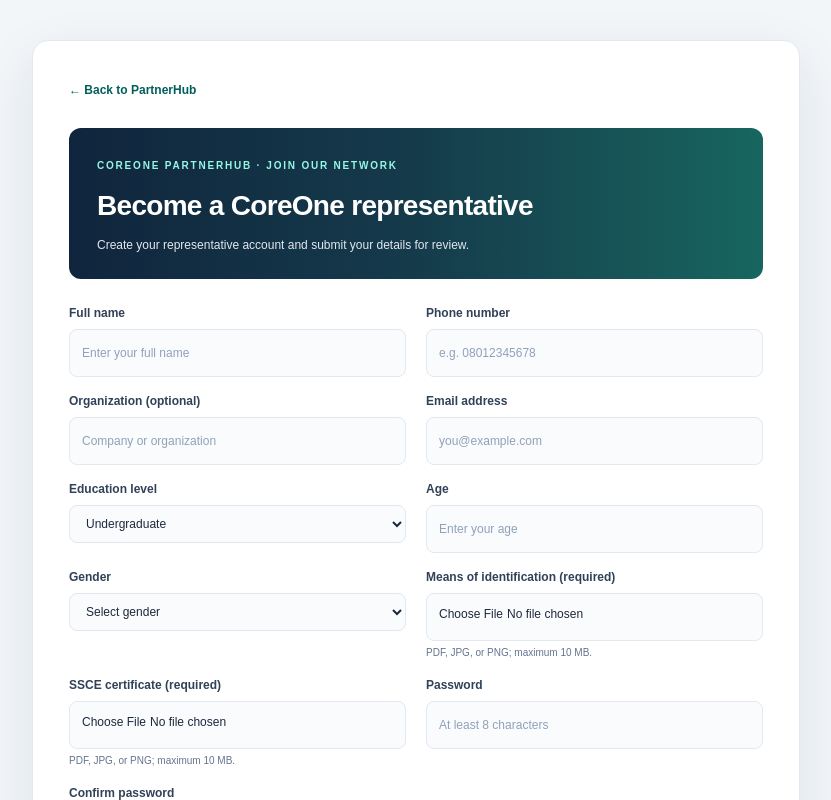
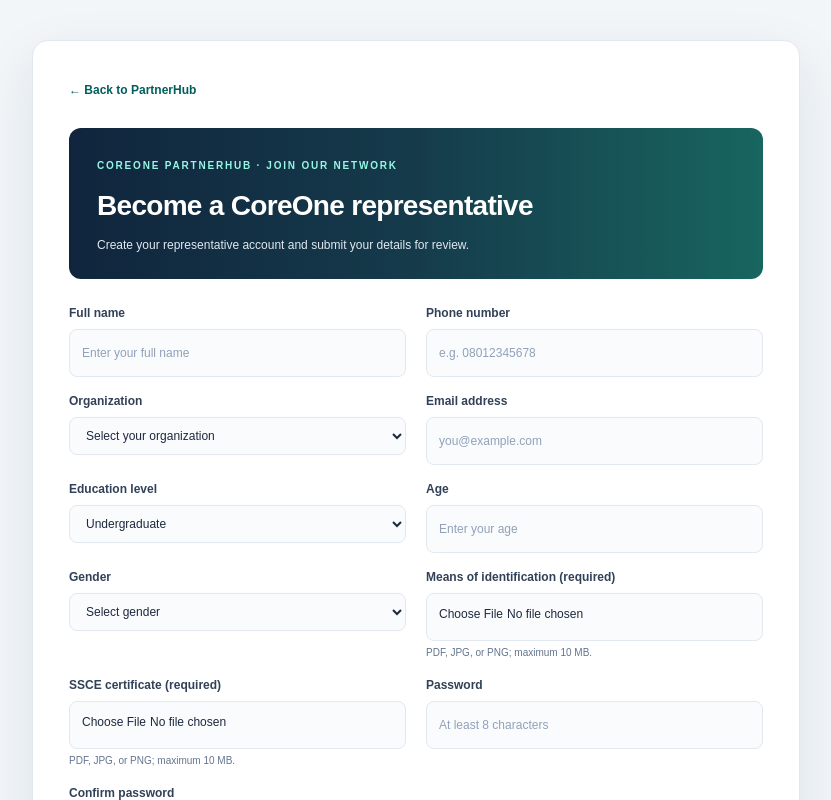
Before and after one commit to Martin4dbest/coreone-partnerhub, a Next.js app: page /register in a window 1280 px wide. Shown: the top 800 px of the page, without its empty margins (224-1055 px from the left). Built offline with nearby package versions, Linux system fonts and the light colour scheme; no server answers.

Commit message:
Make organization a selectable CoreOne option

```diff
--- a/app/register/page.tsx
+++ b/app/register/page.tsx
@@ -251,8 +251,11 @@
                 <input className="!mt-1.5 !block !w-full !min-w-0 !rounded-lg !border !border-slate-200 !bg-slate-50/70 !px-3 !py-2.5 !text-[12px] !font-normal !text-slate-800 !outline-none transition placeholder:!text-slate-400 focus:!border-teal-600 focus:!bg-white focus:!ring-2 focus:!ring-teal-600/10" value={phone} onChange={(e) => setPhone(e.target.value)} required autoComplete="tel" type="tel" placeholder="e.g. 08012345678" />
               </label>
 
-              <label className="!mb-0 !block !text-[12px] !font-semibold !leading-5 !text-slate-700">Organization (optional)
-                <input className="!mt-1.5 !block !w-full !min-w-0 !rounded-lg !border !border-slate-200 !bg-slate-50/70 !px-3 !py-2.5 !text-[12px] !font-normal !text-slate-800 !outline-none transition placeholder:!text-slate-400 focus:!border-teal-600 focus:!bg-white focus:!ring-2 focus:!ring-teal-600/10" value={organization} onChange={(e) => setOrganization(e.target.value)} autoComplete="organization" placeholder="Company or organization" />
+              <label className="!mb-0 !block !text-[12px] !font-semibold !leading-5 !text-slate-700">Organization
+                <select className="!mt-1.5 !block !w-full !min-w-0 !rounded-lg !border !border-slate-200 !bg-slate-50/70 !px-3 !py-2.5 !text-[12px] !font-normal !text-slate-800 !outline-none transition focus:!border-teal-600 focus:!bg-white focus:!ring-2 focus:!ring-teal-600/10" value={organization} onChange={(e) => setOrganization(e.target.value)} required>
+                  <option value="">Select your organization</option>
+                  <option value="CoreOne Enterprise Solutions">CoreOne Enterprise Solutions</option>
+                </select>
               </label>
 
               <label className="!mb-0 !block !text-[12px] !font-semibold !leading-5 !text-slate-700">Email address
```
